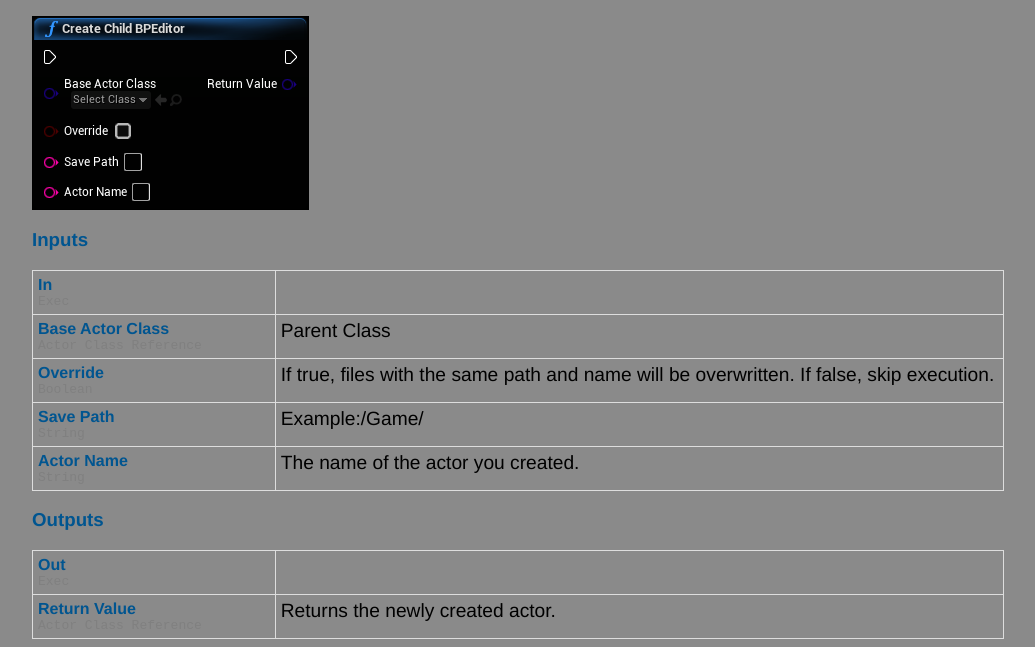
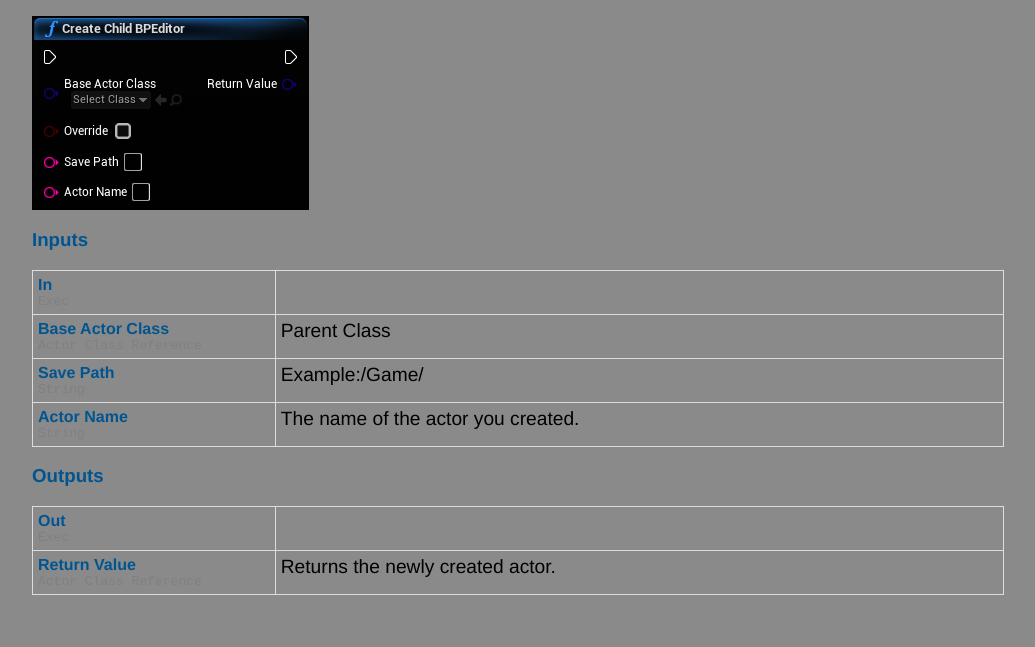
Before and after one commit to lvhuming/SimpleEditorBPDucument, a plain HTML site: page ActorBPLibrary/nodes/CreateChildBPEditor.html in a window 1280 px wide. Shown: the part 163-810 px from the top of the page, without its empty margins (122-1157 px from the left). Drawn offline with Linux system fonts and the light colour scheme.

Commit message:
更新文档

```diff
--- a/ActorBPLibrary/nodes/CreateChildBPEditor.html
+++ b/ActorBPLibrary/nodes/CreateChildBPEditor.html
@@ -36,15 +36,6 @@
             </td>
             <td>
               <p>Parent Class</p>
-            </td>
-          </tr>
-          <tr>
-            <td>
-              <div class="param_name title_style">Override</div>
-              <div class="param_type">Boolean</div>
-            </td>
-            <td>
-              <p>If true, files with the same path and name will be overwritten. If false, skip execution.</p>
             </td>
           </tr>
           <tr>
```
